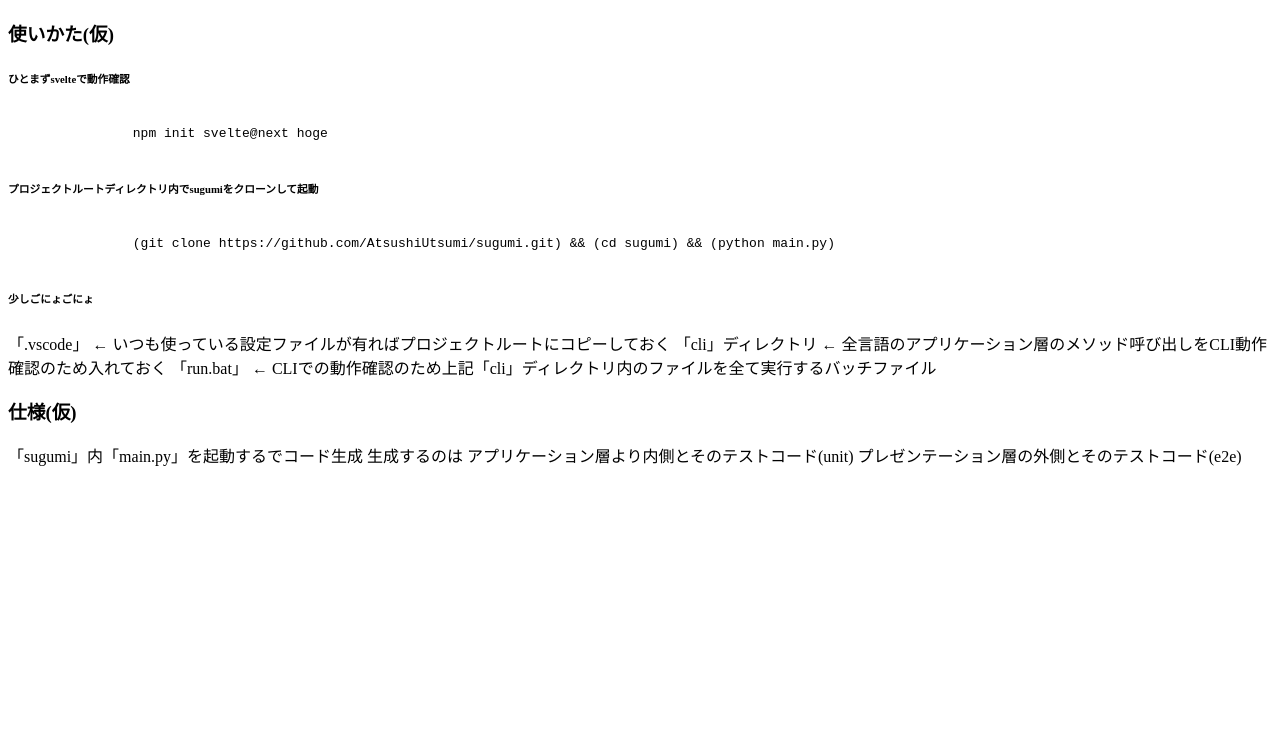
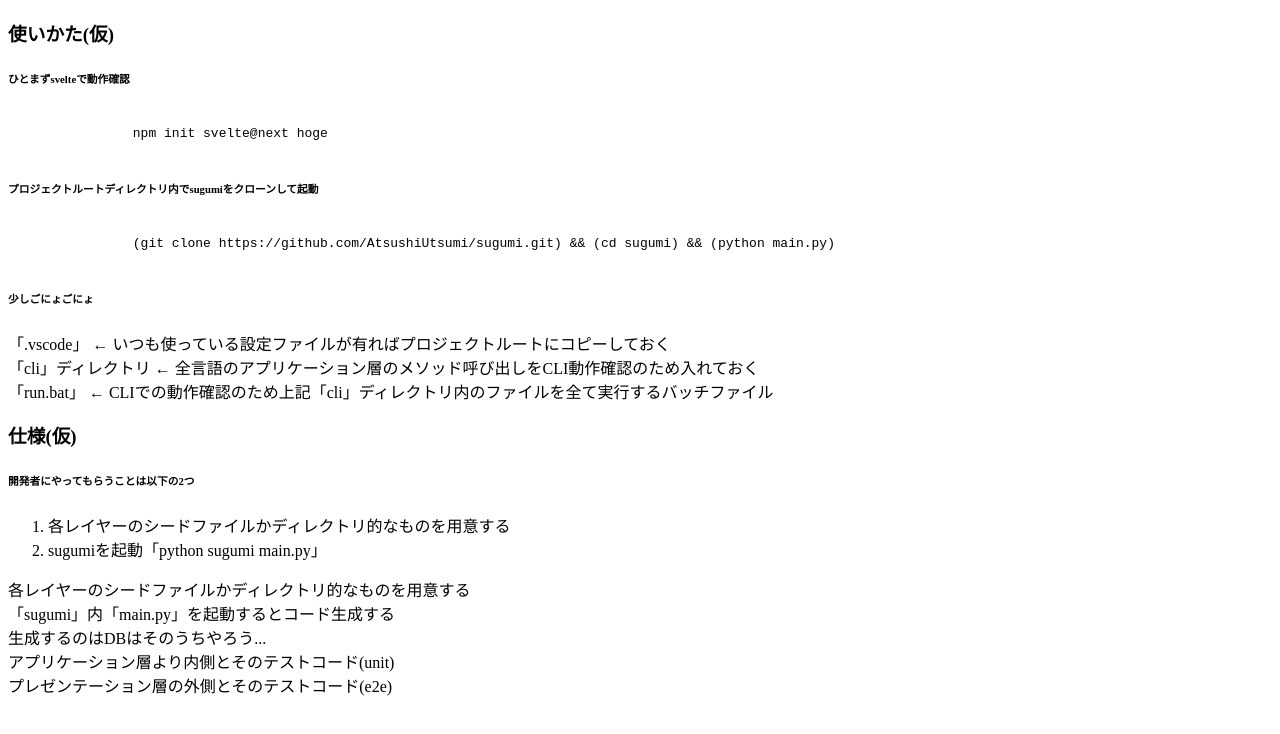
Before and after one commit to AtsushiUtsumi/website, a plain HTML site: page diy.html in a window 1280 px wide. Drawn offline with Linux system fonts and the light colour scheme.

Commit message:
理想を追加

```diff
--- a/diy.html
+++ b/diy.html
@@ -25,16 +25,22 @@
         </p>
         <p>
             <h6>少しごにょごにょ</h6>
-            「.vscode」 ← いつも使っている設定ファイルが有ればプロジェクトルートにコピーしておく
-            「cli」ディレクトリ ← 全言語のアプリケーション層のメソッド呼び出しをCLI動作確認のため入れておく
-            「run.bat」 ← CLIでの動作確認のため上記「cli」ディレクトリ内のファイルを全て実行するバッチファイル
+            「.vscode」 ← いつも使っている設定ファイルが有ればプロジェクトルートにコピーしておく<br>
+            「cli」ディレクトリ ← 全言語のアプリケーション層のメソッド呼び出しをCLI動作確認のため入れておく<br>
+            「run.bat」 ← CLIでの動作確認のため上記「cli」ディレクトリ内のファイルを全て実行するバッチファイル<br>
         </p>
         <h3>仕様(仮)</h3>
         <p>
-            「sugumi」内「main.py」を起動するでコード生成
-            生成するのは
-            アプリケーション層より内側とそのテストコード(unit)
-            プレゼンテーション層の外側とそのテストコード(e2e)
+            <h6>開発者にやってもらうことは以下の2つ</h6>
+            <ol>
+                <li>各レイヤーのシードファイルかディレクトリ的なものを用意する</li>
+                <li>sugumiを起動「python sugumi main.py」</li>
+            </ol>
+            各レイヤーのシードファイルかディレクトリ的なものを用意する<br>
+            「sugumi」内「main.py」を起動するとコード生成する<br>
+            生成するのはDBはそのうちやろう...<br>
+            アプリケーション層より内側とそのテストコード(unit)<br>
+            プレゼンテーション層の外側とそのテストコード(e2e)<br>
         </p>
 	</main>
 </body>
```
